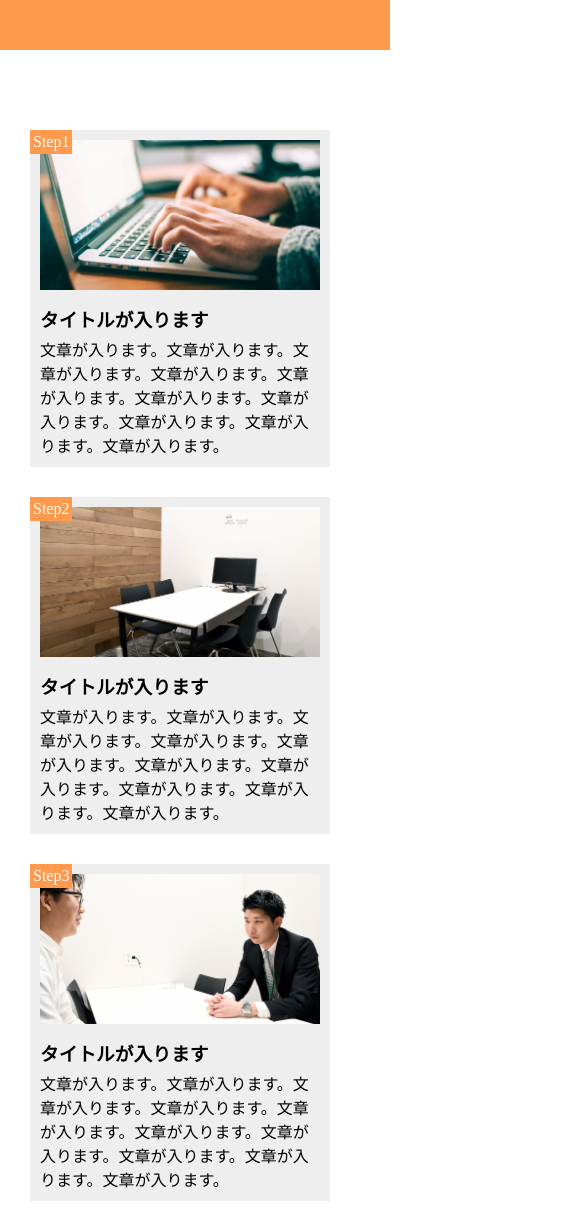
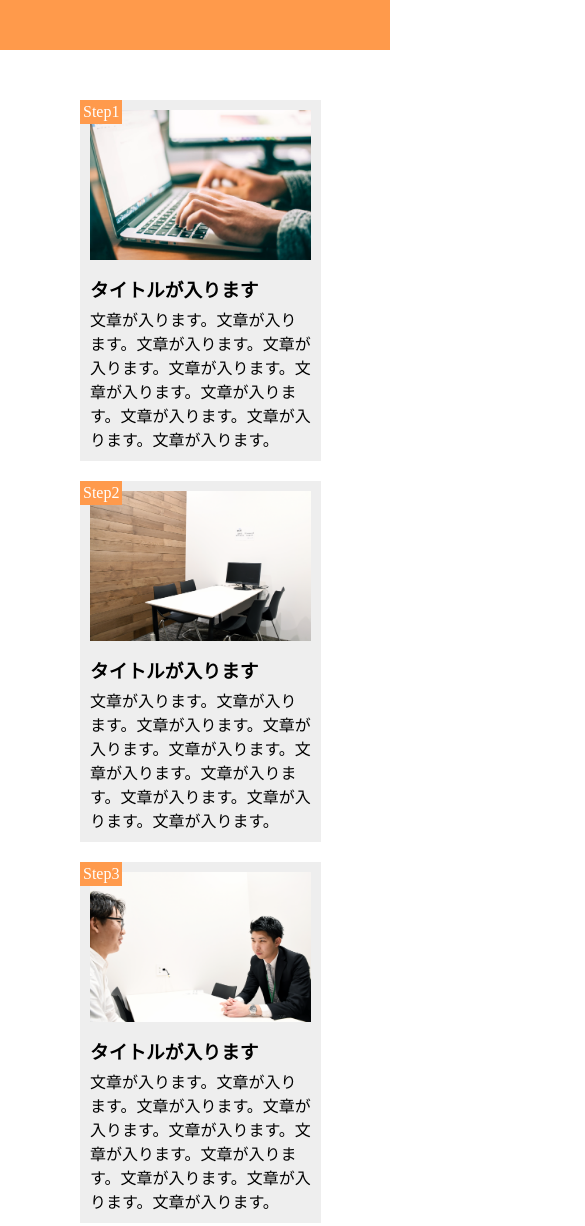
Before and after one commit to kazuya120/chapter10-, a plain HTML site: page index.html in a window 390 px wide. Shown: the top 1226 px of the page, 585 px wide, since content can reach past the window. Drawn offline with Linux system fonts and the light colour scheme.

Commit message:
Initial Commit

```diff
--- a/style.css
+++ b/style.css
@@ -5,6 +5,7 @@
 }
 
 header{
+width: 100%;
 height: 50px;
 background-color: #ff9a4b;
 }
@@ -23,9 +24,7 @@ main{
   background-color: #eee;
 }
 
-.box:last-child{
-  margin-right: 0;
-}
+
 
 .step{
   padding: 3px;
@@ -64,6 +63,7 @@ margin: 15px 0 5px;
 
 
 footer{
+  width: 100%;
   height: 50px;
   background-color: #aaaaaa;
 }
@@ -71,19 +71,41 @@ footer{
 @media screen and (max-width:768px){
   header{
     width: 100%;
+    height: 50px;
   }
 
 
   main{
+    width: 90%;
+    margin-top: 30px;
+    margin-bottom: 30px;
+    padding-left: 80px;
     display: inline-block;
   }
 
   .box{
-    margin: 30px;
+    width: auto;
+    height: auto;
+    margin-top: 20px;
+    margin-bottom: 20px;
+
+  }
+
+  .img1{
+    height: 150px;
+  }
+
+  .img2{
+    height: 150px;
+  }
+
+  .img3{
+    height: 150px;
   }
 
 
   footer{
     width: 100%;
+    height: 50px;
   }
 }
```
